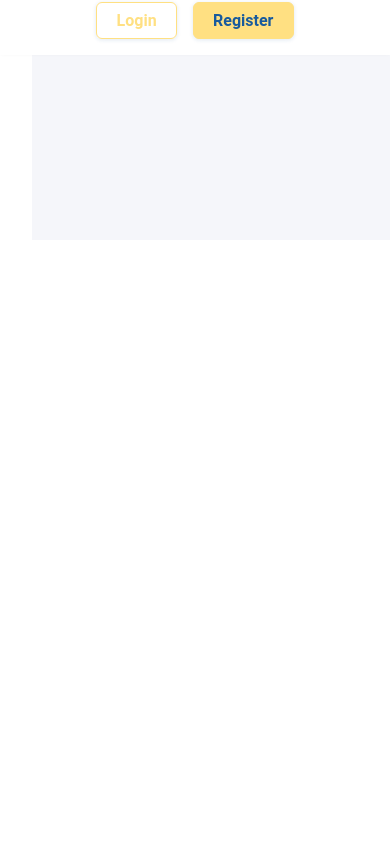
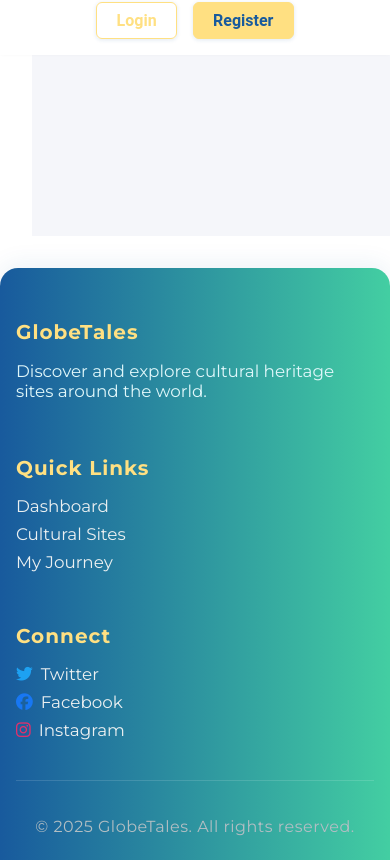
Before and after one commit to aryan2574/globe-tales, an Angular app in the folder frontend/: page /login in a window 390 px wide. Shown: the part 757-1617 px from the top of the page. Before the commit the page ends 1029 px from the top, so only its background shows below. Built offline with nearby package versions, Linux system fonts and the light colour scheme; no server answers.

Commit message:
Add footer component with updated styles and icons; integrate footer into app layout and enhance dashboard styles for improved UI consistency and responsiveness.

```diff
--- a/frontend/src/app/app.component.ts
+++ b/frontend/src/app/app.component.ts
@@ -2,17 +2,19 @@ import { Component, OnInit } from '@angular/core';
 import { CommonModule } from '@angular/common';
 import { RouterOutlet } from '@angular/router';
 import { HeaderComponent } from './shared/components/header/header.component';
+import { FooterComponent } from './shared/components/footer/footer.component';
 
 @Component({
   selector: 'app-root',
   standalone: true,
-  imports: [CommonModule, RouterOutlet, HeaderComponent],
+  imports: [CommonModule, RouterOutlet, HeaderComponent, FooterComponent],
   template: `
     <div class="app-container">
       <app-header></app-header>
       <main class="main-content">
         <router-outlet></router-outlet>
       </main>
+      <app-footer></app-footer>
     </div>
   `,
   styles: [
--- a/frontend/src/app/features/dashboard/dashboard.component.scss
+++ b/frontend/src/app/features/dashboard/dashboard.component.scss
@@ -9,6 +9,8 @@
     background: linear-gradient(120deg, #e0eafc 0%, #cfdef3 100%);
     gap: 32px;
     font-family: 'Montserrat', Arial, sans-serif;
+    max-height: max-content;
+    padding: 5%;
 }
 
 .map-section,
--- a/frontend/src/app/shared/components/footer/footer.component.scss
+++ b/frontend/src/app/shared/components/footer/footer.component.scss
@@ -1,7 +1,13 @@
+@import url('https://fonts.googleapis.com/css2?family=Montserrat:wght@400;700&display=swap');
+
 .app-footer {
-    background: #2c3e50;
-    color: white;
+    background: linear-gradient(90deg, #185a9d 0%, #43cea2 100%);
+    color: #fff;
     padding: 3rem 2rem 1rem;
+    font-family: 'Montserrat', Arial, sans-serif;
+    box-shadow: 0 -4px 24px rgba(24, 90, 157, 0.08);
+    border-top-left-radius: 18px;
+    border-top-right-radius: 18px;
 }
 
 .footer-content {
@@ -9,32 +15,75 @@
     margin: 0 auto;
     display: grid;
     grid-template-columns: repeat(auto-fit, minmax(250px, 1fr));
-    gap: 2rem;
+    gap: 2.5rem;
+    align-items: flex-start;
+    margin-bottom: 1.5rem;
 }
 
 .footer-section h3 {
     margin-bottom: 1rem;
-    font-size: 1.2rem;
+    font-size: 1.25rem;
+    color: #ffe082;
+    font-weight: 700;
+    letter-spacing: 1px;
+    display: flex;
+    align-items: center;
+    gap: 0.5rem;
+}
+
+.footer-section p {
+    color: #e0f7fa;
+    font-size: 1.05rem;
+    margin-bottom: 0.7rem;
 }
 
 .footer-section a {
     color: #ecf0f1;
     text-decoration: none;
-    display: block;
+    display: flex;
+    align-items: center;
+    gap: 0.5rem;
     margin-bottom: 0.5rem;
-    transition: color 0.3s ease;
+    font-size: 1.05rem;
+    transition: color 0.3s, transform 0.3s;
+    font-weight: 500;
 }
 
 .footer-section a:hover {
-    color: #3498db;
+    color: #ffe082;
+    transform: translateX(4px) scale(1.05);
+}
+
+.footer-section .fa-twitter {
+    color: #1da1f2;
+}
+
+.footer-section .fa-facebook {
+    color: #1877f3;
+}
+
+.footer-section .fa-instagram {
+    color: #e1306c;
 }
 
 .footer-bottom {
     max-width: 1200px;
     margin: 2rem auto 0;
-    padding-top: 1rem;
-    border-top: 1px solid rgba(255, 255, 255, 0.1);
+    padding-top: 1.2rem;
+    border-top: 1.5px solid rgba(255, 255, 255, 0.13);
     text-align: center;
-    font-size: 0.9rem;
-    color: #bdc3c7;
+    font-size: 1rem;
+    color: #b2bec3;
+    letter-spacing: 0.5px;
 }
+
+@media (max-width: 700px) {
+    .footer-content {
+        grid-template-columns: 1fr;
+        gap: 1.5rem;
+    }
+
+    .app-footer {
+        padding: 2rem 1rem 0.5rem;
+    }
+}
--- a/frontend/src/app/shared/components/footer/footer.component.ts
+++ b/frontend/src/app/shared/components/footer/footer.component.ts
@@ -21,13 +21,17 @@ import { RouterModule } from '@angular/router';
         </div>
         <div class="footer-section">
           <h3>Connect</h3>
-          <a href="#" target="_blank">Twitter</a>
-          <a href="#" target="_blank">Facebook</a>
-          <a href="#" target="_blank">Instagram</a>
+          <a href="#" target="_blank"><i class="fab fa-twitter"></i> Twitter</a>
+          <a href="#" target="_blank"
+            ><i class="fab fa-facebook"></i> Facebook</a
+          >
+          <a href="#" target="_blank"
+            ><i class="fab fa-instagram"></i> Instagram</a
+          >
         </div>
       </div>
       <div class="footer-bottom">
-        <p>&copy; 2024 GlobeTales. All rights reserved.</p>
+        <p>&copy; 2025 GlobeTales. All rights reserved.</p>
       </div>
     </footer>
   `,
```
